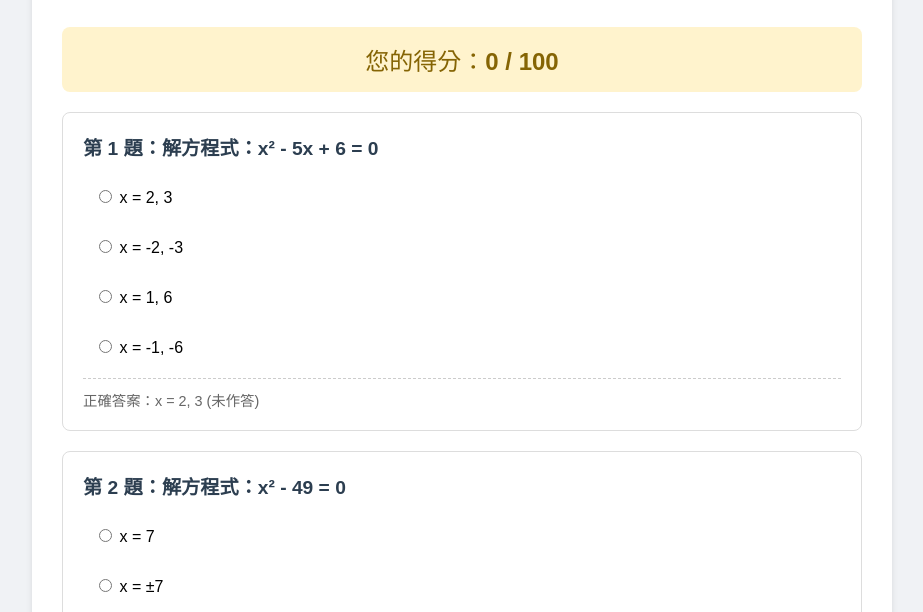
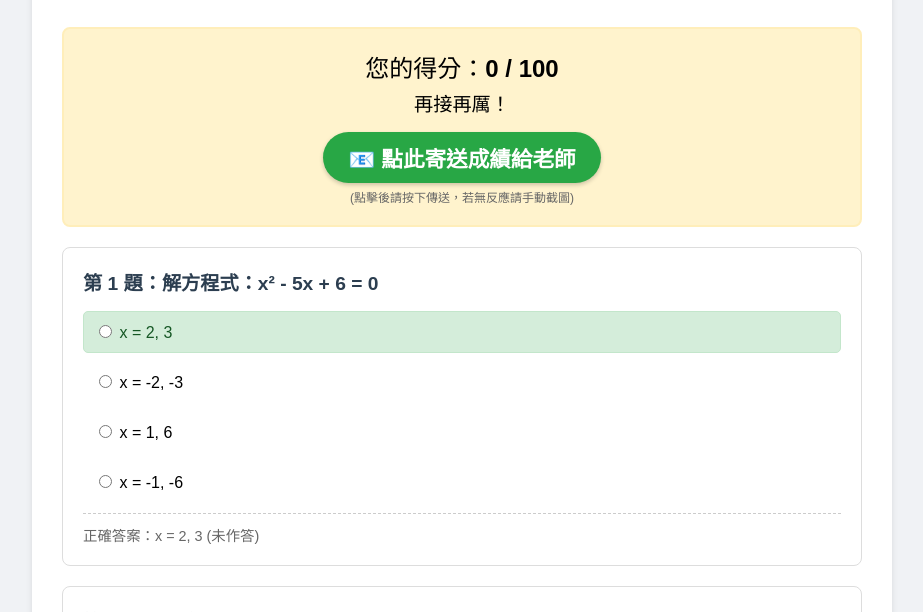
Before and after one commit to 019cp/test, a plain HTML site: page index.html in a window 1280 px wide. Both pictures are taken after a click on the button "送出答案 & 計算分數". Shown: the part 120-732 px from the top of the page, without its empty margins (178-1101 px from the left). Drawn offline with Linux system fonts and the light colour scheme.

Commit message:
Update score board styles and email functionality

```diff
--- a/index.html
+++ b/index.html
@@ -24,13 +24,15 @@
             color: #333;
             margin-bottom: 30px;
         }
+        /* 分數看板樣式 */
         .score-board {
             text-align: center;
             font-size: 1.5em;
             margin-bottom: 20px;
-            padding: 15px;
+            padding: 20px;
             background-color: #e3f2fd;
             border-radius: 8px;
+            border: 2px solid #b6d4fe;
             display: none; /* 一開始隱藏 */
         }
         .question-card {
@@ -83,9 +85,28 @@
             font-size: 1.2em;
             cursor: pointer;
             transition: background 0.3s;
+            margin-top: 20px;
         }
         .btn-submit:hover {
             background-color: #0056b3;
+        }
+        /* Email 按鈕樣式 */
+        .btn-email {
+            display: inline-block;
+            margin-top: 15px;
+            padding: 10px 25px;
+            background-color: #28a745;
+            color: white;
+            text-decoration: none;
+            border-radius: 50px;
+            font-size: 0.9em;
+            font-weight: bold;
+            box-shadow: 0 2px 4px rgba(0,0,0,0.2);
+            transition: transform 0.2s;
+        }
+        .btn-email:hover {
+            background-color: #218838;
+            transform: scale(1.05);
         }
         .explanation {
             margin-top: 10px;
@@ -101,6 +122,7 @@
 
 <div class="container">
     <h1>📐 一元二次方程式練習 (10題)</h1>
+
     <div id="scoreBoard" class="score-board"></div>
 
     <form id="quizForm">
@@ -117,7 +139,7 @@
             id: 1,
             q: "解方程式：x² - 5x + 6 = 0",
             options: ["x = 2, 3", "x = -2, -3", "x = 1, 6", "x = -1, -6"],
-            ans: 0 // 對應 options 的 index (0代表第一個選項)
+            ans: 0
         },
         {
             id: 2,
@@ -214,11 +236,10 @@
 
         questions.forEach((item, index) => {
             const selected = document.querySelector(`input[name="q${index}"]:checked`);
-            const card = document.getElementById(`card_${index}`);
             const explain = document.getElementById(`explain_${index}`);
 
             // 清除之前的樣式
-            card.querySelectorAll('label').forEach(l => {
+            document.querySelectorAll(`#card_${index} label`).forEach(l => {
                 l.classList.remove('correct', 'wrong');
             });
 
@@ -233,25 +254,44 @@
                     explain.style.display = 'block';
                 }
             } else {
-                // 未作答
+                // 未作答，僅標示正確答案
+                document.getElementById(`label_${index}_${item.ans}`).classList.add('correct');
                 explain.style.display = 'block';
                 explain.innerText += " (未作答)";
             }
         });
 
-        // 顯示總分
+        // 顯示總分與 Email 按鈕
         const scoreBoard = document.getElementById('scoreBoard');
         scoreBoard.style.display = 'block';
-        scoreBoard.innerHTML = `您的得分：<strong>${score} / ${total}</strong>`;
 
+        let feedback = "";
         if(score === 100) {
             scoreBoard.style.backgroundColor = "#d4edda";
-            scoreBoard.style.color = "#155724";
-            scoreBoard.innerHTML += "<br>🎉 太棒了！全對！";
+            scoreBoard.style.borderColor = "#c3e6cb";
+            feedback = "🎉 太棒了！全對！";
         } else {
             scoreBoard.style.backgroundColor = "#fff3cd";
-            scoreBoard.style.color = "#856404";
+            scoreBoard.style.borderColor = "#ffeeba";
+            feedback = "再接再厲！";
         }
+
+        // Email 設定
+        const teacherEmail = '019@tpjh.kh.edu.tw';
+        const subject = encodeURIComponent('數學測驗成績回報');
+        const body = encodeURIComponent(`老師您好，我已完成一元二次方程式測驗，我的分數是：${score} / ${total} 分。`);
+
+        scoreBoard.innerHTML = `
+            <div>您的得分：<strong>${score} / ${total}</strong></div>
+            <div style="font-size: 0.8em; margin-top:5px;">${feedback}</div>
+
+            <a href="mailto:${teacherEmail}?subject=${subject}&body=${body}" class="btn-email">
+                📧 點此寄送成績給老師
+            </a>
+            <div style="margin-top:5px; font-size:12px; color:#666;">
+                (點擊後請按下傳送，若無反應請手動截圖)
+            </div>
+        `;
 
         // 滾動到最上方看分數
         window.scrollTo({ top: 0, behavior: 'smooth' });
```
